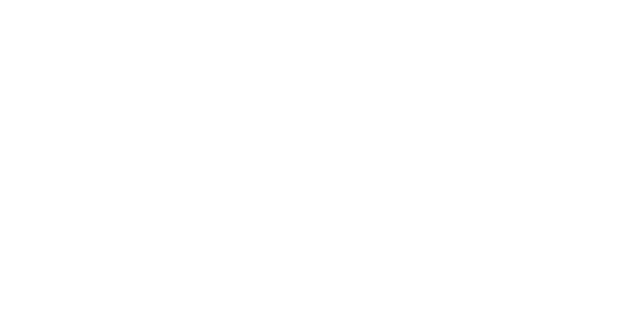
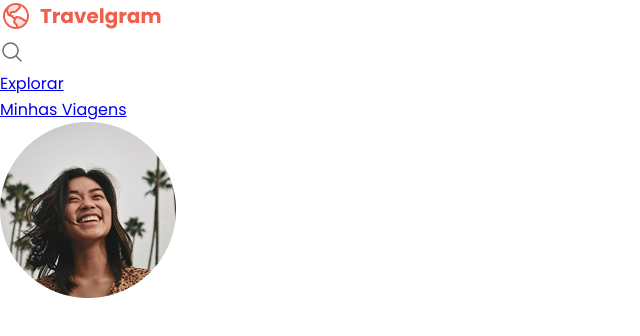
Before and after one commit to yurigonzagaweb-prog/Travelgram, a plain HTML site: page index.html in a window 1280 px wide. Shown: the whole page, without its empty margins (0-640 px from the left). Drawn offline with Linux system fonts and the light colour scheme.

Commit message:
Criação Nav

```diff
--- a/index.html
+++ b/index.html
@@ -11,6 +11,24 @@
     <title>Travelgram</title>
 </head>
 <body>
+   <nav>
+    <a href="#" id="logo">
+       <img src="assests/Logo.svg" alt="logomarca">
+    </a>
+    <ul>
+        <li>
+            <a href="#">
+              <img src="assests/icons/MagnifyingGlass.svg" alt="lupa">
+            </a>
+        </li>
+        <li> <a href="#">Explorar</a></li>
+        <li> <a href="#">Minhas Viagens</a></li>
+        <li> <a href="#">
+            <img src="assests/Profile pic.png" alt="Imagem Perfil">
+         </a>
+        </li>
+    </ul>
+   </nav>
 
 </body>
 </html>
```
Also changed, not shown: assests/Profile pic.png (added).
